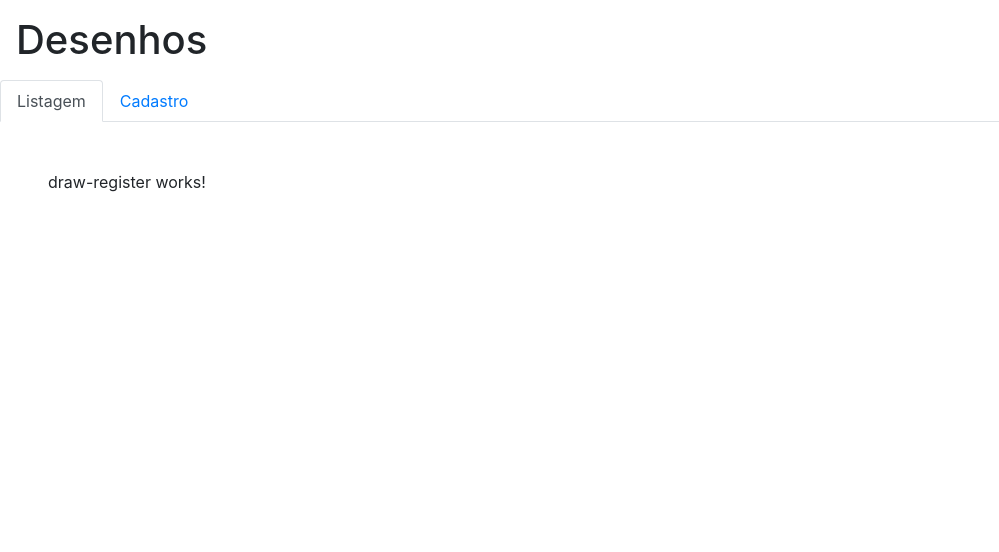
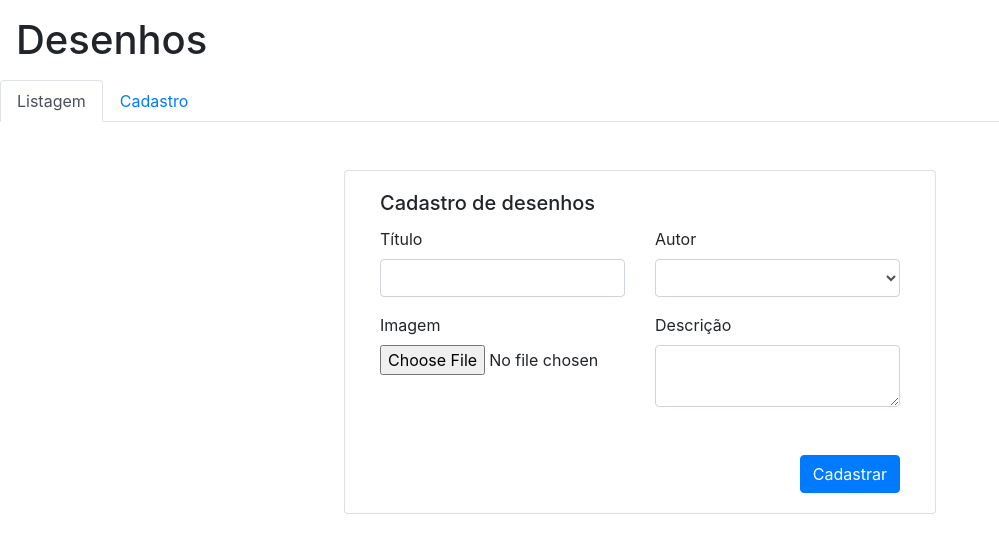
Before and after one commit to guimecenero/ec7-lp3-n12-interface, an Angular app in the folder interface/: page /draw-register in a window 1280 px wide. Shown: the top 552 px of the page, without its empty margins (0-999 px from the left). Built offline with nearby package versions, Linux system fonts and the light colour scheme.

Commit message:
Cadastro de desenhos implementado.

```diff
--- a/interface/src/app/app.component.html
+++ b/interface/src/app/app.component.html
@@ -1,5 +1,4 @@
 <footer>
-
     <h1 class="m-3">Desenhos</h1>
     <ul ngbNav #nav="ngbNav" class="nav-tabs">
         <li ngbNavItem>
--- a/interface/src/app/views/pages/draw-register/draw-register.component.html
+++ b/interface/src/app/views/pages/draw-register/draw-register.component.html
@@ -1 +1,44 @@
-<p>draw-register works!</p>
+<form class="card col-md-9 col-lg-6 mx-auto">
+    <div class="card-body">
+
+        <h5 class="card-title">Cadastro de desenhos</h5>
+
+        <div class="row mb-5">
+
+            <div class="col-md-6">
+                <label for="title">Título</label>
+                <section class="input-group mb-3">
+                    <input type="text" class="form-control" id="title">
+                </section>
+                <label for="img">Imagem</label>
+                <section class="input-group">
+                    <input type="file" class="form-control-file" id="img">
+                </section>
+            </div>
+
+            <div class="col-md-6">
+                <label for="artist">Autor</label>
+                <section class="input-group mb-3">
+                    <select class="form-control" id="artist">
+                        <option></option>
+                        <option>Renatão</option>
+                        <option>Higod</option>
+                        <option>Christianzada</option>
+                        <option>Vitão</option>
+                        <option> O tão famoso: MEU PAU</option>
+                    </select>
+                </section>
+
+                <label for="desc">Descrição</label>
+                <section class="input-group">
+                    <textarea class="form-control" id="desc"></textarea>
+                </section>
+            </div>
+
+        </div>
+
+        <div class="d-flex justify-content-end">
+            <button class="btn btn-primary">Cadastrar</button>
+        </div>
+    </div>
+</form>
```
